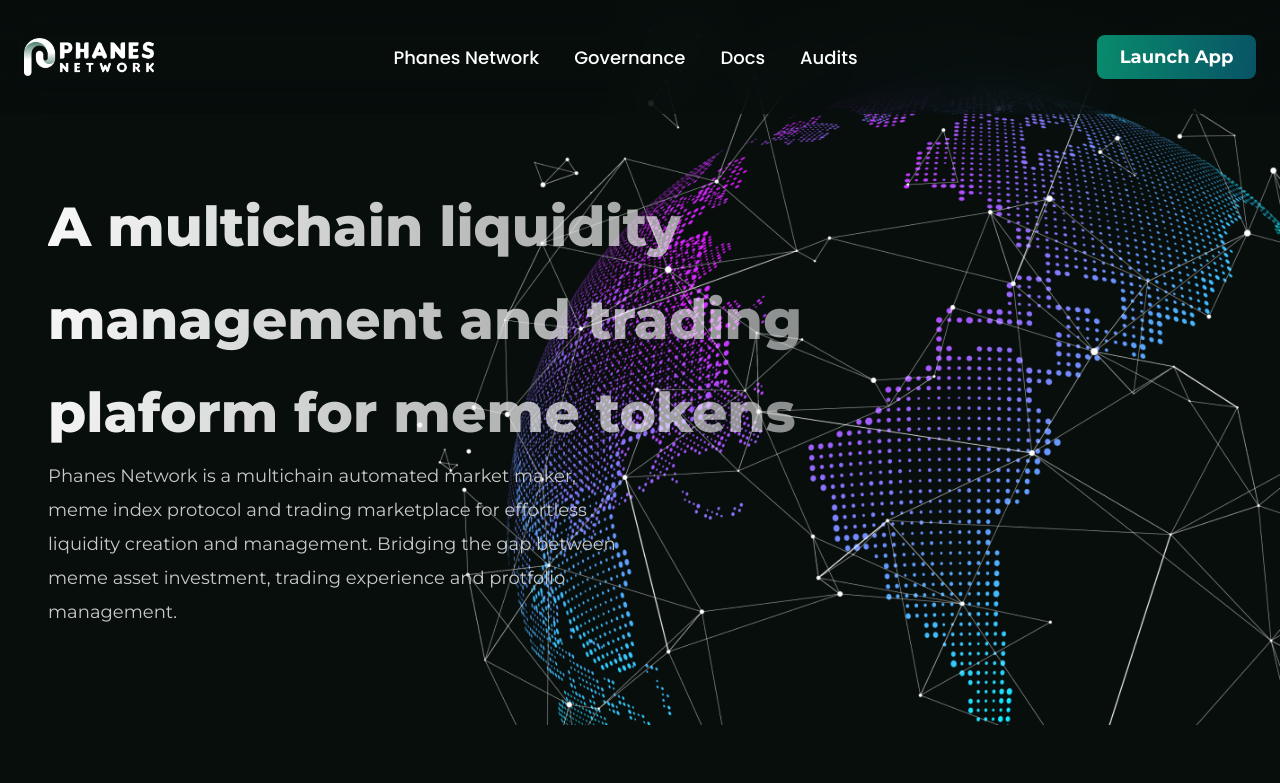
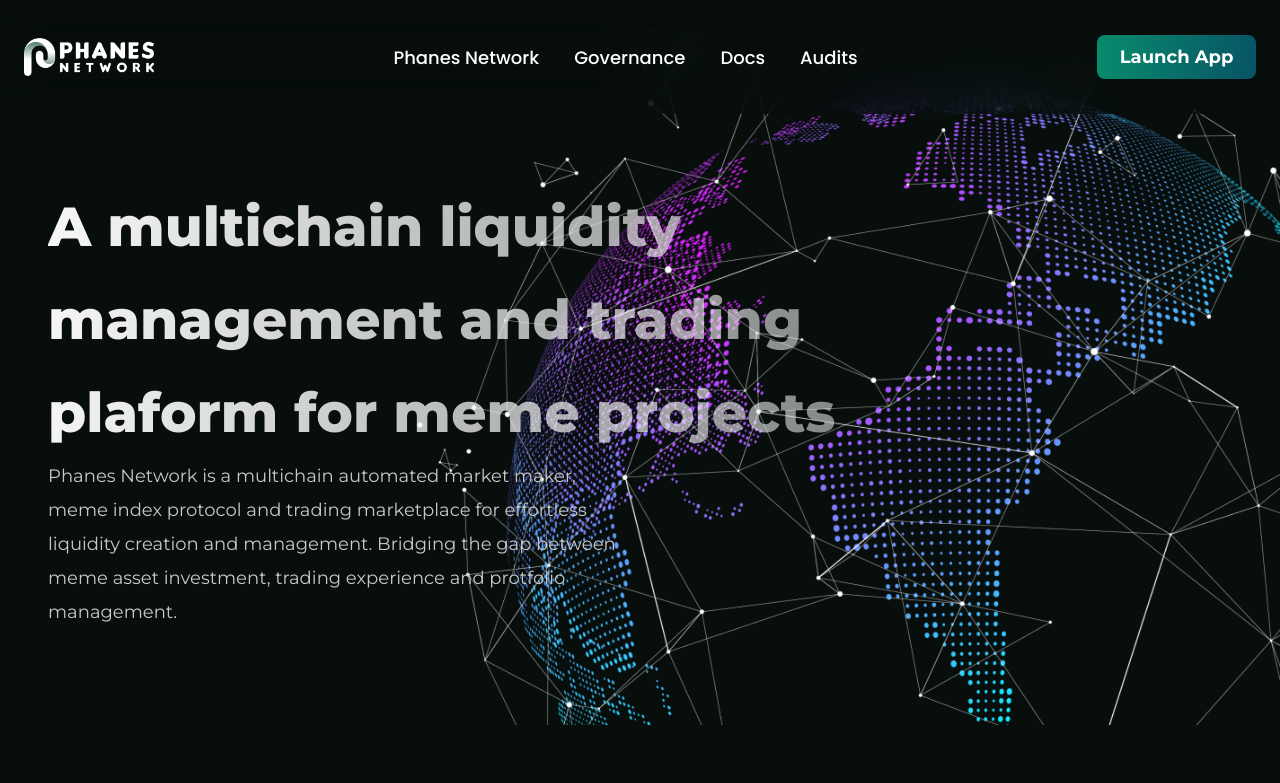
Before and after one commit to PhanesNetwork/Phanes-Network-Nuxt2-web-main, a Nuxt app: page / in a window 1280 px wide. Shown: the top 783 px of the page. Built offline with nearby package versions, Linux system fonts and the light colour scheme.

Commit message:
Update HeaderComp.vue

```diff
--- a/components/HeaderComp.vue
+++ b/components/HeaderComp.vue
@@ -3,7 +3,7 @@
         <img src="@/assets/hero.png" alt="" class="hero">
         <div class="row">
             <div class="content">
-                <h3 class="heading">A multichain liquidity management and trading plaform for meme tokens</h3>
+                <h3 class="heading">A multichain liquidity management and trading plaform for meme projects</h3>
                 <p class="snippet">Phanes Network is a multichain automated market maker, meme index protocol and trading marketplace for effortless liquidity creation and management. Bridging the gap between meme asset investment, trading experience and protfolio management.</p>
             </div>
         </div>
```
